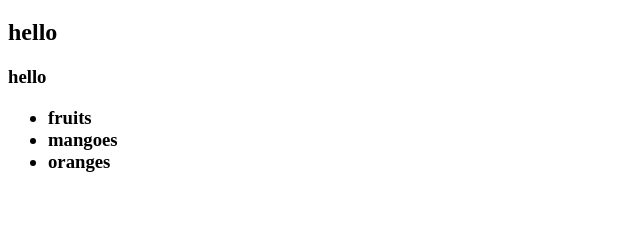
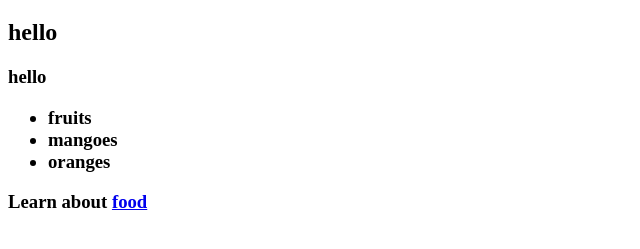
Before and after one commit to reanbrenda/Portfolio, a plain HTML site: page index.html in a window 1280 px wide. Shown: the part 87-336 px from the top of the page, without its empty margins (0-640 px from the left). Drawn offline with Linux system fonts and the light colour scheme.

Commit message:
link added

```diff
--- a/index.html
+++ b/index.html
@@ -10,6 +10,7 @@
       <li>mangoes</li>
       <li>oranges</li>
     </ul>
+    <P>Learn about <a href="mukindia.io.ke">food<p/>
 
 
 
```
